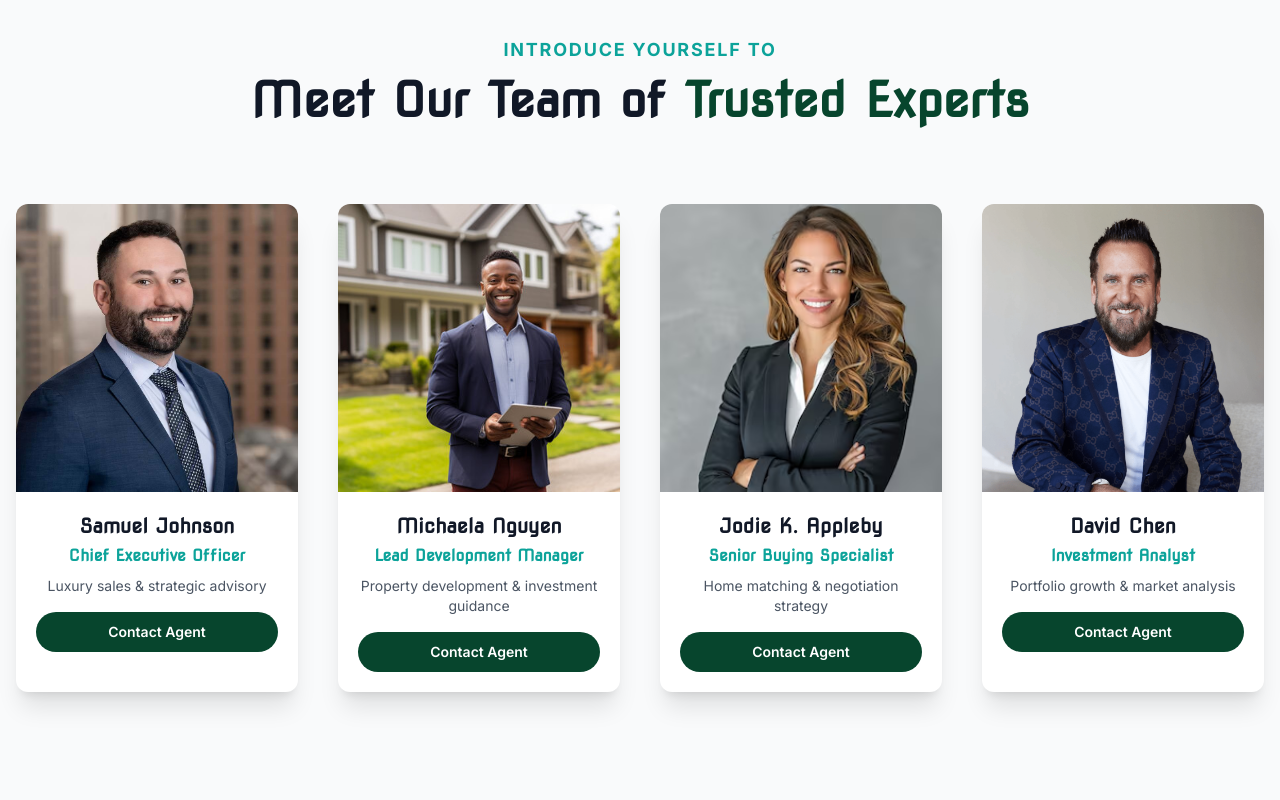
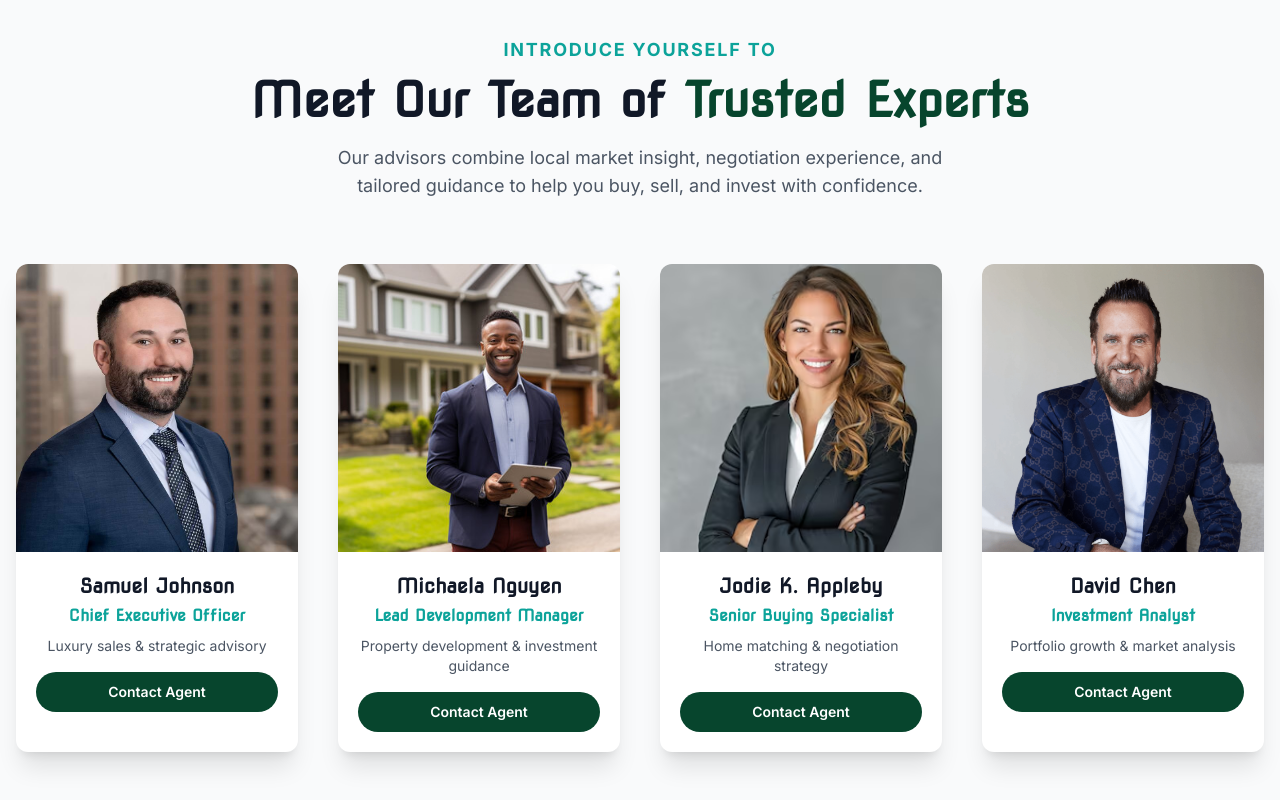
Before and after one commit to MikeWeDev/REALSTATE, a React (Vite) app: page / in a window 1280 px wide. Shown: the part 3296-4096 px from the top of the page. Built offline with nearby package versions, Linux system fonts and the light colour scheme.

Commit message:
add agent team summary for stronger trust and clarity

```diff
--- a/src/Components/ourAgent/Agent.jsx
+++ b/src/Components/ourAgent/Agent.jsx
@@ -122,12 +122,16 @@ function Agent() {
         <p className="uppercase text-[#0ca39a] text-lg font-bold tracking-widest mb-3">
           INTRODUCE YOURSELF TO
         </p>
-        <h2 className="text-4xl md:text-5xl font-extrabold text-gray-900 leading-tight mb-16 md:mb-20">
+        <h2 className="text-4xl md:text-5xl font-extrabold text-gray-900 leading-tight">
           Meet Our Team of <span className="text-[#07452d]">Trusted Experts</span>
         </h2>
 
+        <p className="mx-auto mt-5 max-w-2xl text-base text-gray-600 md:text-lg">
+          Our advisors combine local market insight, negotiation experience, and tailored guidance to help you buy, sell, and invest with confidence.
+        </p>
+
         {/* --- Agent Grid Section --- */}
-        <div className="grid grid-cols-1 sm:grid-cols-2 lg:grid-cols-4 gap-8 md:gap-10">
+        <div className="mt-16 grid grid-cols-1 sm:grid-cols-2 lg:grid-cols-4 gap-8 md:gap-10">
           {data.map((agent) => (
             <AgentCard key={agent.id} agent={agent} />
           ))}
```
